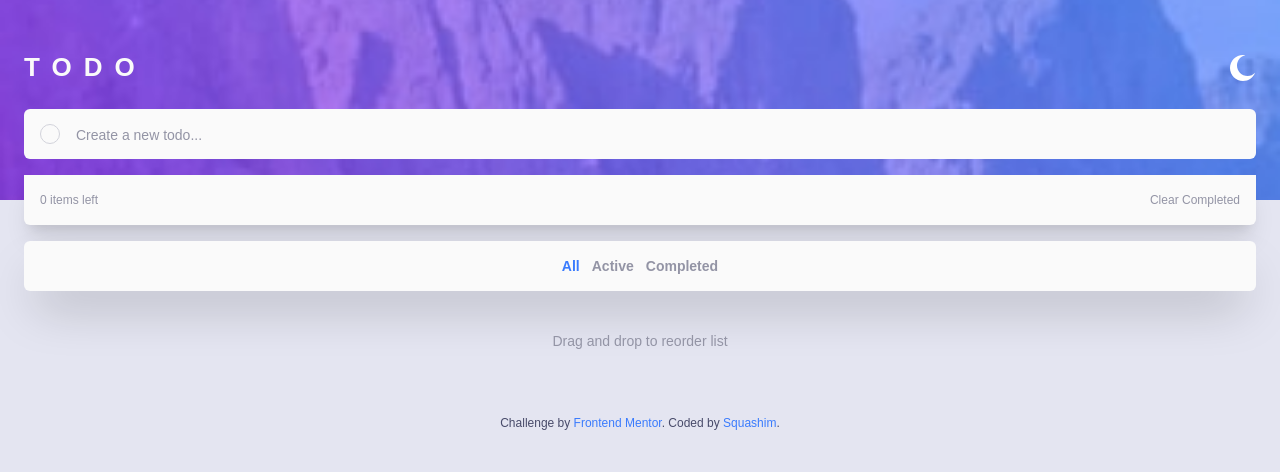
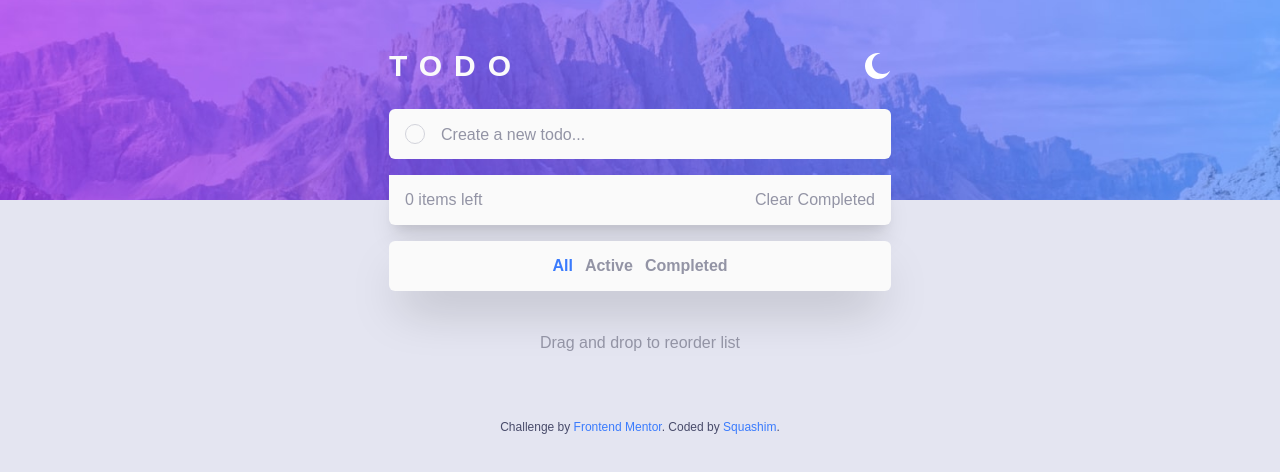
Before and after one commit to Squashim/todo-app, a React (Create React App) app: page / in a window 1280 px wide. Shown: the top 472 px of the page. Built offline with nearby package versions, Linux system fonts and the light colour scheme.

Commit message:
Added responsiveness

```diff
--- a/src/App.js
+++ b/src/App.js
@@ -5,7 +5,7 @@ import TodoList from "./components/TodoList";
 
 function App() {
 	return (
-		<div className='w-full h-screen dark:bg-darkGrayBg bg-lightGray200 overflow-y-scroll'>
+		<div className='scroll-smooth w-full h-screen dark:bg-darkGrayBg bg-lightGray200 overflow-y-scroll'>
 			<Header />
 			<TodoList />
 			<Footer />
--- a/src/components/FilterButton.js
+++ b/src/components/FilterButton.js
@@ -6,8 +6,8 @@ const FilterButton = ({ name, isPressed, setFilter }) => {
 			onClick={() => setFilter(name)}
 			className={
 				isPressed
-					? "capitalize font-bold cursor-pointer text-sm  text-primary"
-					: "capitalize font-bold hover:text-lightGray500 dark:hover:text-darkGray300Hover cursor-pointer text-sm dark:text-darkInputText text-lightGray400"
+					? "sm:text-base capitalize font-bold cursor-pointer text-sm  text-primary"
+					: "sm:text-base capitalize font-bold hover:text-lightGray500 dark:hover:text-darkGray300Hover cursor-pointer text-sm dark:text-darkInputText text-lightGray400"
 			}>
 			{name}
 		</button>
--- a/src/components/Footer.js
+++ b/src/components/Footer.js
@@ -2,7 +2,7 @@ import React from "react";
 
 const Footer = () => {
 	return (
-		<footer className='text-xs w-full text-center dark:text-darkInputText text-lightGray500 mt-10'>
+		<footer className='max-w-[550px] mx-auto text-xs w-full text-center dark:text-darkInputText text-lightGray500 mt-10'>
 			Challenge by{" "}
 			<a
 				href='https://www.frontendmentor.io?ref=challenge'
--- a/src/components/Header.js
+++ b/src/components/Header.js
@@ -8,11 +8,11 @@ const Header = () => {
 		<div
 			className={
 				mode
-					? 'w-full h-[200px] bg-[url("./assets/bg-mobile-light.jpg")] bg-no-repeat bg-center bg-cover'
-					: 'w-full h-[200px] bg-[url("./assets/bg-mobile-dark.jpg")] bg-no-repeat bg-center bg-cover'
+					? 'w-full h-[200px] desktop:bg-[url("./assets/bg-desktop-light.jpg")] bg-[url("./assets/bg-mobile-light.jpg")] bg-no-repeat bg-center bg-cover'
+					: 'w-full h-[200px] desktop:bg-[url("./assets/bg-desktop-dark.jpg")] bg-[url("./assets/bg-mobile-dark.jpg")] bg-no-repeat bg-center bg-cover'
 			}>
-			<div className='flex items-center w-full justify-between px-6 pt-12'>
-				<h1 className='uppercase text-[26px] tracking-[12px] font-bold text-lightGray100  '>
+			<div className='flex items-center w-full justify-between px-6 pt-12 max-w-[550px] mx-auto'>
+				<h1 className='sm:text-3xl uppercase text-[26px] tracking-[12px] font-bold text-lightGray100  '>
 					todo
 				</h1>
 				<ThemeChanger mode={mode} setMode={setMode} />
--- a/src/components/Todo.js
+++ b/src/components/Todo.js
@@ -26,8 +26,8 @@ const Todo = ({ todos, completeTodo, removeTodo, filter, FILTER_MAP }) => {
 				<div
 					className={
 						todo.isComplete
-							? "text-xs my-auto text-lightGray300 decoration-lightGray400 line-through dark:text-darkGray500 dark:decoration-darkGray400"
-							: "cursor-pointer text-xs my-auto text-lightGray500 dark:text-darkGrayText"
+							? "sm:text-base text-xs my-auto text-lightGray300 decoration-lightGray400 line-through dark:text-darkGray500 dark:decoration-darkGray400"
+							: "sm:text-base cursor-pointer text-xs my-auto text-lightGray500 dark:text-darkGrayText"
 					}>
 					{todo.text}
 				</div>
--- a/src/components/TodoForm.js
+++ b/src/components/TodoForm.js
@@ -28,7 +28,7 @@ const TodoForm = (props) => {
 					onChange={handleChange}
 					value={input}
 					placeholder='Create a new todo...'
-					className=' w-full caret-primary bg-transparent text-sm dark:text-darkGrayText  text-lightGray500 placeholder:text-lightGray400 dark:placeholder:text-darkInputText border-none outline-none'
+					className='sm:text-base placeholder:sm:text-base w-full caret-primary bg-transparent text-sm dark:text-darkGrayText  text-lightGray500 placeholder:text-lightGray400 dark:placeholder:text-darkInputText border-none outline-none'
 				/>
 			</form>
 		</div>
--- a/src/components/TodoList.js
+++ b/src/components/TodoList.js
@@ -53,7 +53,7 @@ const TodoList = () => {
 
 	return (
 		<>
-			<div className='w-full flex flex-col p-6 items-center mt-[-115px]'>
+			<div className='max-w-[550px] mx-auto w-full flex flex-col p-6 items-center mt-[-115px] '>
 				<TodoForm onSubmit={addTodo} />
 				<div className='w-full h-full'>
 					<Todo
@@ -64,7 +64,7 @@ const TodoList = () => {
 						FILTER_MAP={FILTER_MAP}
 					/>
 					<div className='dark:shadow-black/50 shadow-xl flex items-center h-full min-h-[50px] bg-lightGray100 dark:bg-darkGrayTodoBg px-4 w-full rounded-b-md'>
-						<div className='text-xs text-lightGray400 dark:text-darkInputText flex items-center justify-between w-full'>
+						<div className='sm:text-base text-xs text-lightGray400 dark:text-darkInputText flex items-center justify-between w-full'>
 							<p>{todos.filter(FILTER_MAP[filter]).length} items left</p>
 							<p
 								onClick={clearCompleted}
@@ -75,11 +75,11 @@ const TodoList = () => {
 					</div>
 				</div>
 
-				<div className='dark:shadow-black/50 shadow-2xl min-h-[50px] mt-4 justify-center w-full flex items-center bg-lightGray100 dark:bg-darkGrayTodoBg px-4 rounded-md gap-3'>
+				<div className='dark:shadow-black/50 shadow-2xl min-h-[50px] mt-4 justify-center w-full flex items-center bg-lightGray100 dark:bg-darkGrayTodoBg px-4 rounded-md gap-3 '>
 					{filterList}
 				</div>
 
-				<p className='px-4 w-full text-center text-sm dark:text-darkInputText text-lightGray400 mt-10'>
+				<p className='px-4 w-full text-center sm:text-base text-sm dark:text-darkInputText text-lightGray400 mt-10'>
 					Drag and drop to reorder list
 				</p>
 			</div>
--- a/tailwind.config.js
+++ b/tailwind.config.js
@@ -4,6 +4,9 @@ module.exports = {
 	darkMode: "class",
 	theme: {
 		extend: {
+			screens: {
+				desktop: "425px",
+			},
 			colors: {
 				primary: "hsl(220, 98%, 61%)",
 				gradientFrom: "hsl(192, 100%, 67%)",
```
